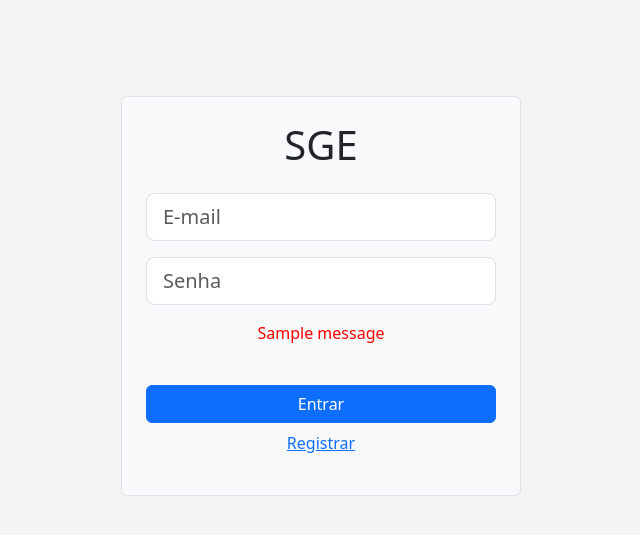
After one commit to gabriecgaldino/app_management, a Django app: template Usuario/templates/login.html in a window 1280 px wide. The commit adds this page. Shown: the top 535 px of the page, without its empty margins (319-959 px from the left). Run offline with Django 5.2, Linux system fonts and the light colour scheme; the template is opened without the code that fills it, so the values that code supplies are empty; tables that the repository leaves empty hold one stand-in row (values such as "Sample post"); one stand-in notice (Sample message) is shown.

Commit message:
Configuração da autenticação de login

```diff
--- a/Sistema_de_Gestão_Empresarial/urls.py
+++ b/Sistema_de_Gestão_Empresarial/urls.py
@@ -16,10 +16,13 @@ Including another URLconf
 """
 from django.contrib import admin
 from django.urls import path
-from Usuario.views import registro
+from Usuario.views import registro, login_view
+from Sistema_de_Gestão_Empresarial.views import home
 
 
 urlpatterns = [
-    path('', registro, name='registro'),
+    path('register/', registro, name='registro'),
     path('admin/', admin.site.urls),
+    path('', login_view, name='login'),
+    path('home/', home, name='home')
 ]
--- /dev/null
+++ b/Usuario/templates/login.html
@@ -0,0 +1,42 @@
+{% extends "base.html" %}
+
+
+{% block titulo %}
+
+<title>SGE</title>
+
+{% endblock %}
+
+
+
+{% block conteudo %}
+
+<style>
+    .bg-light-red {
+        background-color: #ff7979;
+        /* Vermelho claro */
+    }
+</style>
+
+<div class="d-flex justify-content-center align-items-center mt-5">
+    <form method="POST" action="" class="bg-light d-flex flex-column border p-4 rounded mt-5"
+        style="width: 400px; height: 50vh;">
+        <h1 class="text-center">SGE</h1>
+        {% csrf_token %}
+        <div class="col-md-12">
+            <input type="email" name="email" class="form-control form-control-lg mb-3 mt-3" placeholder="E-mail">
+            <input type="password" name="password" class="form-control form-control-lg mb-3" placeholder="Senha">
+        </div>
+        {% for message in messages %}
+        <p style="color: red;">{{ message }}</p>
+        {% endfor %}
+        <div class="d-flex flex-column align-items-center col-md-12">
+            <button type="submit" class="btn btn-primary mt-4 col-md-12">Entrar</button>
+            <a href="{% url 'registro' %}" class="mt-2">Registrar</a>
+        </div>
+    </form>
+</div>
+
+
+
+{% endblock %}
--- a/templates/base.html
+++ b/templates/base.html
@@ -20,8 +20,10 @@
     </style>
 </head>
 
-<body>
+<body class="text-center">
     {% block conteudo %}
+
+    <h1>Página Inicial</h1>
     {% endblock %}
 
 
```
Also changed, not shown: Usuario/views.py (+17 -0 lines), templates/login.html (deleted, +0 -31 lines).
